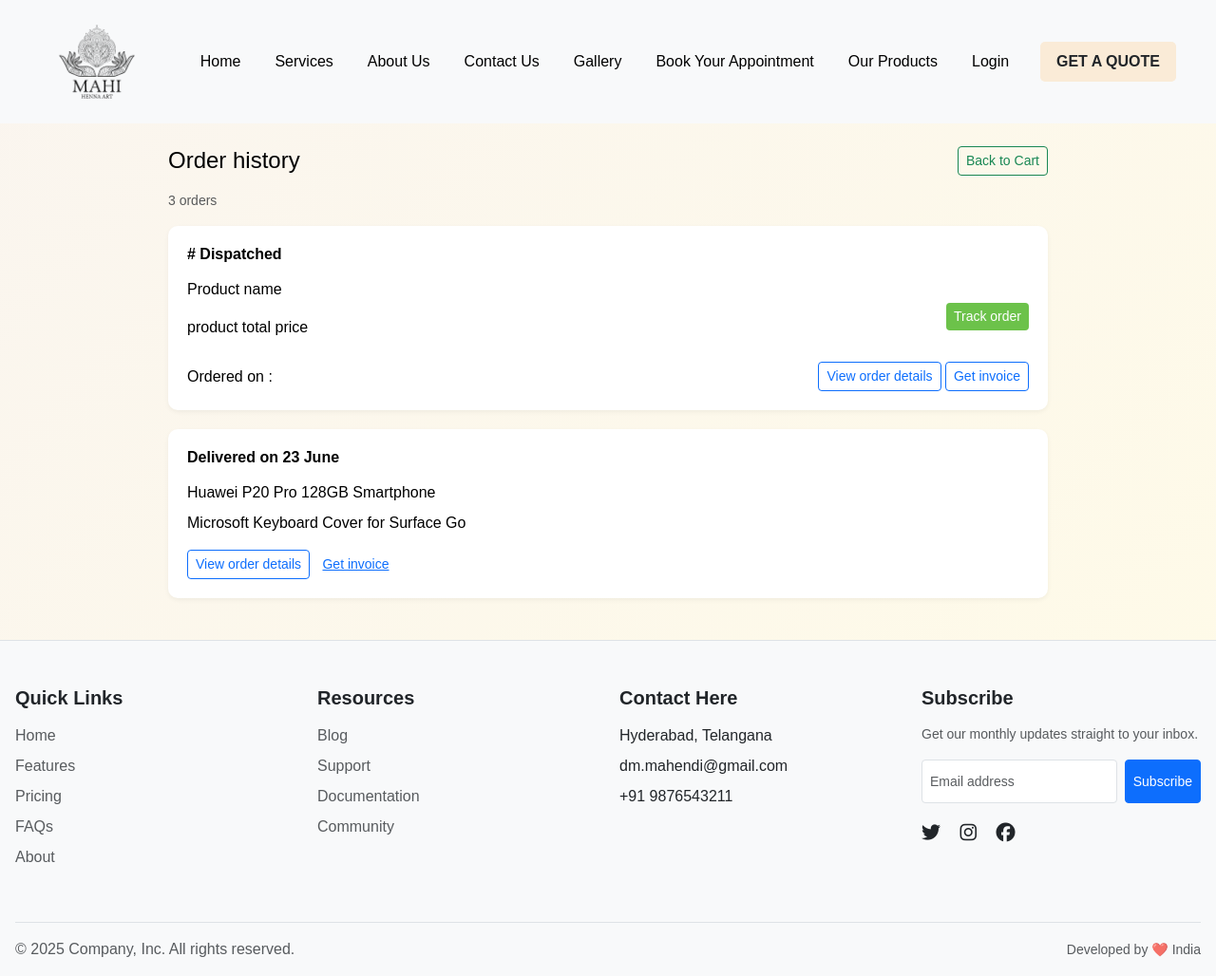
After one commit to hey-akhil/collab_project, a Django app: page /my-orders/ in a window 1280 px wide. The commit adds this page. Shown: the whole page at 95% size. Run offline with Django 5.2, Linux system fonts and the light colour scheme; some libraries are stand-ins or nearby versions.

```diff
--- /dev/null
+++ b/ClientApp/templates/app/my_orders.html
@@ -0,0 +1,83 @@
+{% extends 'static_pages/base.html' %}
+{% load static %}
+{% block start %}
+
+  <style>
+    body {
+      background-color: #f5f7fa;
+      font-family: Arial, sans-serif;
+    }
+    .order-card {
+      background-color: #fff;
+      border-radius: 10px;
+      padding: 20px;
+      margin-bottom: 20px;
+      box-shadow: 0 2px 5px rgba(0, 0, 0, 0.05);
+    }
+    .order-card h6 {
+      font-weight: bold;
+    }
+    .btn-track {
+      background-color: #6cc24a;
+      color: #fff;
+      border: none;
+    }
+    .btn-track:hover {
+      background-color: #5aa63c;
+    }
+  </style>
+
+  <!-- Main Content -->
+  <div class="container my-4" style="color: black;">
+    <div class="row justify-content-center">
+      <!-- Orders Section -->
+      <div class="col-lg-10">
+
+        <!-- Order history header with button -->
+        <div class="d-flex justify-content-between align-items-center mb-3">
+          <h4 class="mb-0">Order history</h4>
+          <a href="{% url 'cart' %}" class="btn btn-outline-success btn-sm">
+            <i class="bi bi-cart"></i> Back to Cart
+          </a>
+        </div>
+        <small class="text-muted d-block mb-3">3 orders</small>
+
+        <!-- Dispatched Order -->
+        <div class="order-card">
+          <h6 class="mb-3"># Dispatched</h6>
+          <div class="d-flex justify-content-between align-items-center mb-2">
+            <div>
+             <div class="mb-3">Product name</div>
+             <div class="mb-3">product total price</div>
+            </div>
+            <button class="btn btn-track btn-sm">Track order</button>
+          </div>
+          <div class="d-flex justify-content-between align-items-center">
+            <div>
+              <span>Ordered on : </span>
+            </div>
+            <div>
+              <button class="btn btn-outline-primary btn-sm">View order details</button>
+              <button class="btn btn-outline-primary btn-sm">Get invoice</button>
+             </div>
+          </div>
+        </div>
+
+        <!-- Delivered Order -->
+        <div class="order-card">
+          <h6 class="mb-3">Delivered on 23 June</h6>
+          <div class="mb-2">Huawei P20 Pro 128GB Smartphone</div>
+          <div class="mb-3">Microsoft Keyboard Cover for Surface Go</div>
+          <div>
+            <button class="btn btn-outline-primary btn-sm">View order details</button>
+            <button class="btn btn-link btn-sm">Get invoice</button>
+          </div>
+        </div>
+
+
+      </div>
+    </div>
+  </div>
+
+  <script src="https://cdn.jsdelivr.net/npm/bootstrap@5.3.3/dist/js/bootstrap.bundle.min.js"></script>
+{% endblock %}
--- a/ClientApp/templates/static_pages/navbar.html
+++ b/ClientApp/templates/static_pages/navbar.html
@@ -32,6 +32,14 @@
           <a class="nav-link" href="{% url 'booking' %}">Book Your Appointment</a>
         </li>
 
+        <li class="nav-item">
+          <a class="nav-link" href="{% url 'our_product' %}">Our Products</a>
+        </li>
+        {% if user.is_staff %}
+        <li class="nav-item">
+          <a class="nav-link" href="{% url 'admin_dashboard' %}">Admin Panel</a>
+        </li>
+        {% endif %}
         {% if user.is_authenticated %}
         <li class="nav-item">
           <a class="nav-link" href="{% url 'profile' %}">Profile</a>
@@ -39,15 +47,6 @@
 <!--        <li class="nav-item">-->
 <!--          <a class="nav-link" href="{% url 'order' %}">Cone Order</a>-->
 <!--        </li>-->
-        {% endif %}
-
-        <li class="nav-item">
-          <a class="nav-link" href="{% url 'our_product' %}">Our Products</a>
-        </li>
-        {% if user.is_staff %}
-        <li class="nav-item">
-          <a class="nav-link" href="{% url 'admin_dashboard' %}">Admin Panel</a>
-        </li>
         {% endif %}
 
         {% if user.is_authenticated %}
--- a/ClientApp/urls.py
+++ b/ClientApp/urls.py
@@ -38,4 +38,8 @@ urlpatterns = [
     path('place-order/', views.place_order, name='place_order'),
     path('cart/update/<int:item_id>/', views.update_cart_quantity, name='update_cart_quantity'),
     path('cart/update-ajax/<int:item_id>/', views.update_cart_quantity_ajax, name='update_cart_quantity_ajax'),
+    path('my-orders/', views.myOrders, name='myOrders'),
+    path('save-address/', views.saveAddress, name='saveAddress'),
+
+
 ]
--- a/ClientApp/views.py
+++ b/ClientApp/views.py
@@ -386,3 +386,10 @@ def update_cart_quantity_ajax(request, item_id):
         except Exception as e:
             return JsonResponse({"status": "error", "message": str(e)})
     return JsonResponse({"status": "invalid"})
+
+
+def myOrders(request):
+    return render(request, 'app/my_orders.html')
+
+def saveAddress(request):
+    return render(request, 'app/save_address.html')
```
Also changed, not shown: ClientApp/static/css/profile.css (added, +164 -0 lines), ClientApp/templates/app/profile.html (+5 -171 lines), ClientApp/templates/app/save_address.html (added, +7 -0 lines), db.sqlite3.
